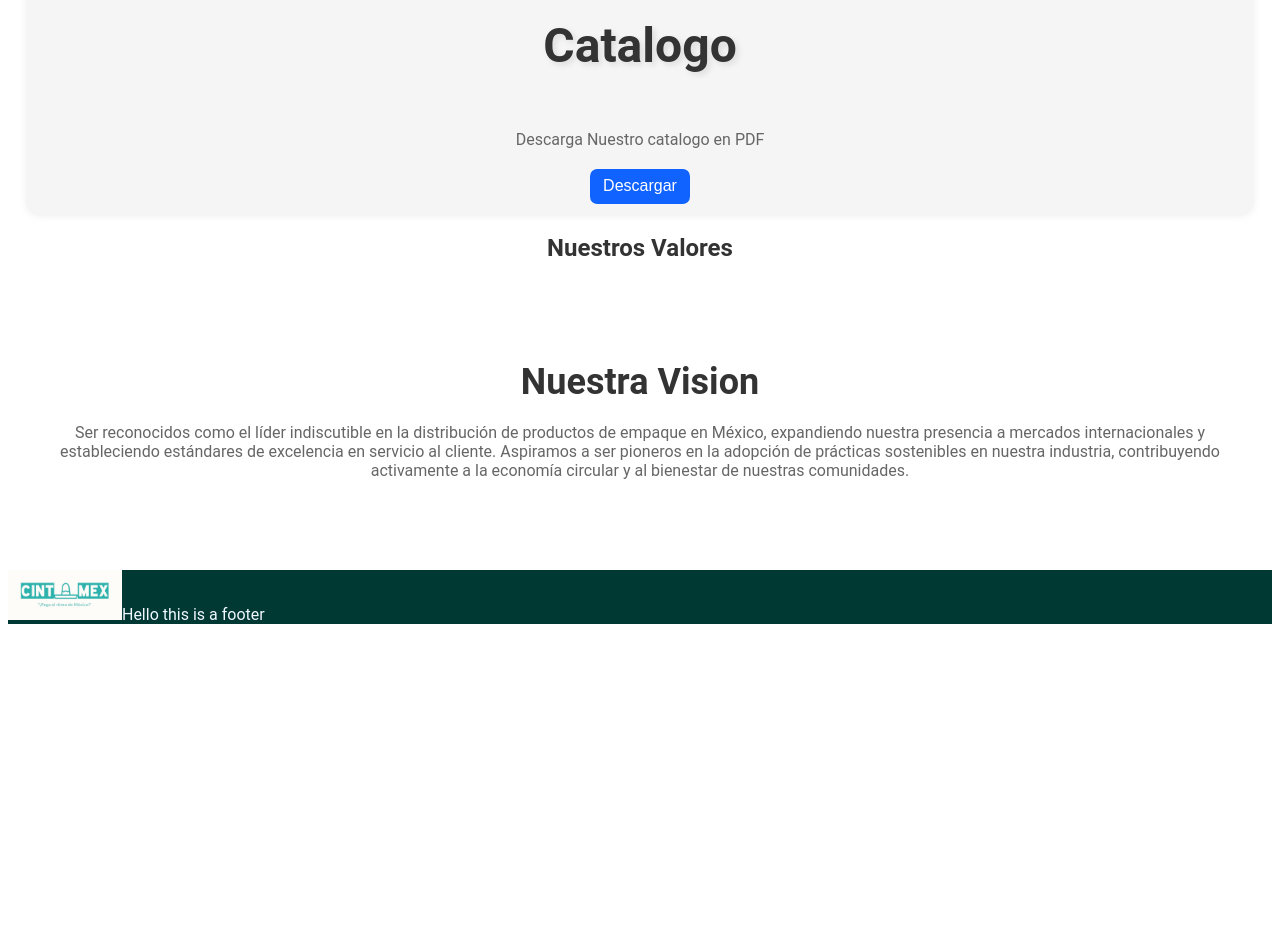
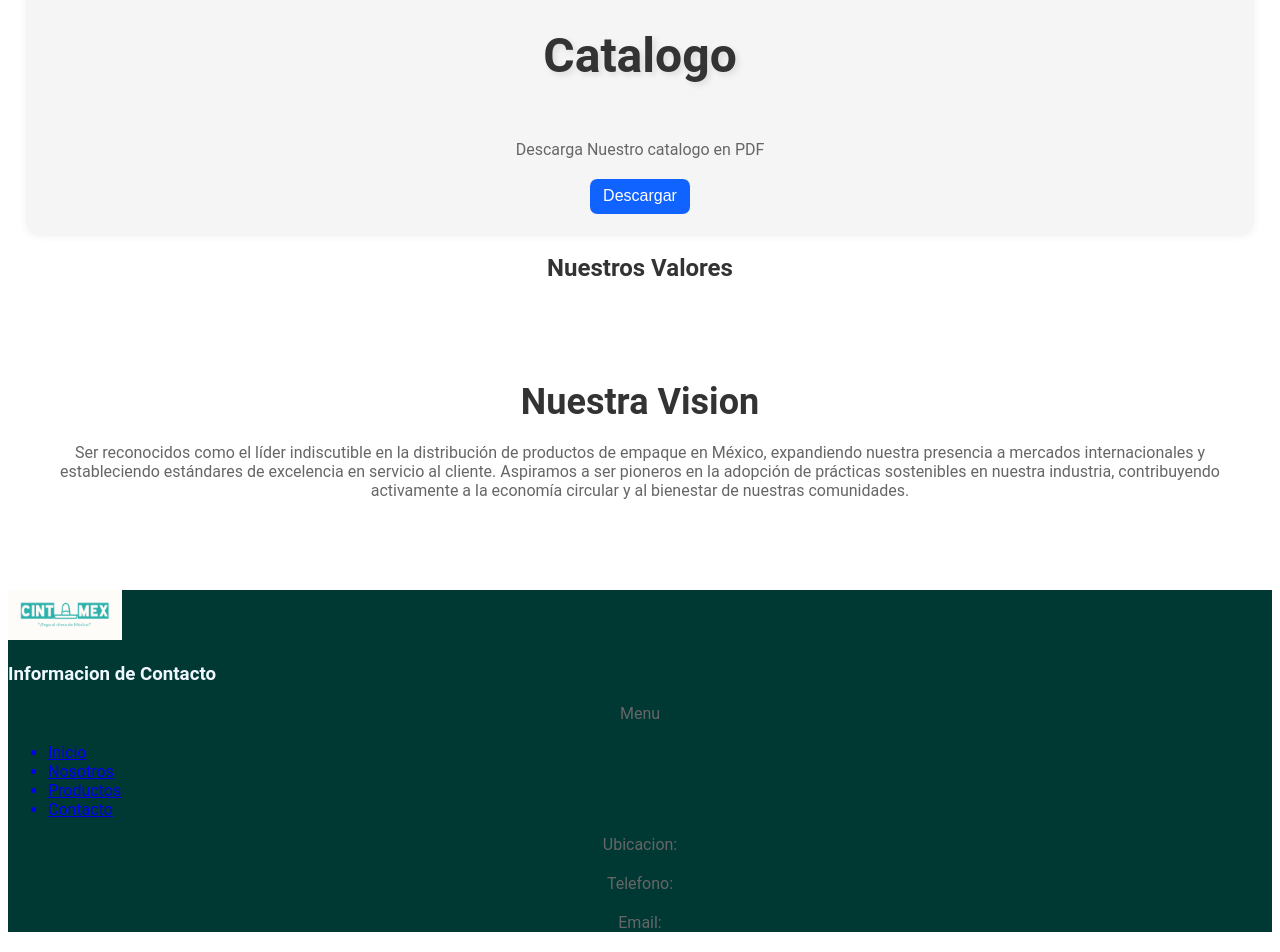
Before and after one commit to BlackaxolotlORG/Cintamex, a React (Vite) app: page / in a window 1280 px wide. Shown: the part 874-1826 px from the top of the page. Before the commit the page ends 1506 px from the top, so only its background shows below. Built offline with nearby package versions, Linux system fonts and the light colour scheme.

Commit message:
arreglando footer

```diff
--- a/src/components/Download/Download.module.css
+++ b/src/components/Download/Download.module.css
@@ -5,11 +5,12 @@
     flex-direction: column;
     margin-top: 20px;
     margin-bottom: 20px;
-    padding: 10px;
+    padding: 20px;
     background-color: #f5f5f5;
     border-radius: 10px;
     box-shadow: 0 0 10px rgba(0, 0, 0, 0.1);
     transition: 0.3s;
+    padding-bottom: 20px;
 }
 
 .button {
--- a/src/layouts/LandingLayout.jsx
+++ b/src/layouts/LandingLayout.jsx
@@ -20,7 +20,26 @@ function Landinglayout() {
         <Outlet /> {/* This will render child routes here */}
        <div className={styles.footer}>
        <Link className={styles.navlink} to="/" onClick={() => window.scrollTo(0, 0)}> <img className={styles.logonav} src={Logo}></img></Link>
-          Hello this is a footer
+          <div>
+            <h3>Informacion de Contacto</h3>
+            <div>
+              <p>Menu</p>
+              <ul >
+
+              <Link className={styles.navlinkfoot} to="/"><li><a>Inicio</a></li></Link>
+
+              <Link className={styles.navlinkfoot} to="/about"><li><a>Nosotros</a></li></Link>
+              <Link className={styles.navlinkfoot} to="/products"><li><a>Productos</a></li></Link>
+              <Link className={styles.navlinkfoot} to="/contact"><li><a>Contacto</a></li></Link>
+
+  </ul>
+            </div>
+            <div>
+              <p>Ubicacion:</p>
+              <p>Telefono: </p>
+              <p>Email: </p>
+            </div>
+          </div>
         </div>
 
       </div>
```
